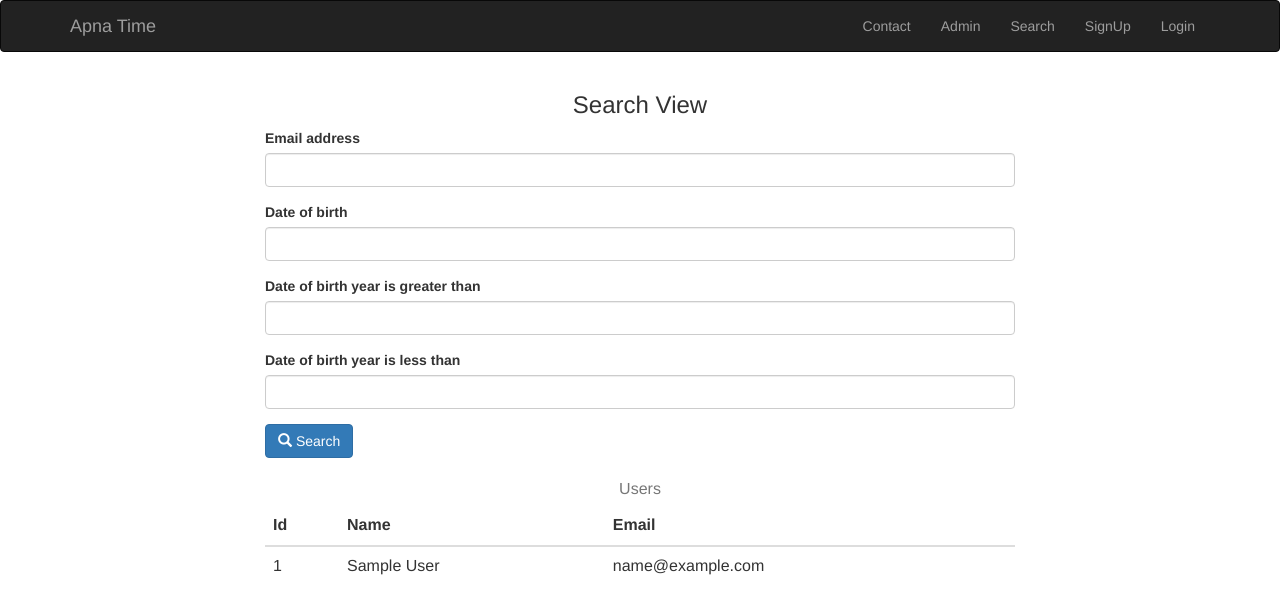
After one commit to theharshitgarg/apnatime_assignment, a Django app: a page that uses templates/base.html in a window 1280 px wide. The commit adds this page. Shown: the top 614 px of the page. Run offline with Django 3.2, Linux system fonts and the light colour scheme; tables that the repository leaves empty hold one stand-in row (values such as "Sample post"); some libraries are stand-ins or nearby versions.

Commit message:
Add user search view and lint code

```diff
--- a/custom_auth/admin.py
+++ b/custom_auth/admin.py
@@ -3,8 +3,9 @@ from __future__ import unicode_literals
 
 from django.contrib import admin
 
+from .models import User
+
 # Register your models here.
 
-from .models import User
 
 admin.site.register(User)
--- a/custom_auth/filters.py
+++ b/custom_auth/filters.py
@@ -0,0 +1,11 @@
+import django_filters
+from custom_auth.models import User
+
+
+class UserFilter(django_filters.FilterSet):
+    class Meta:
+        model = User
+        fields = {
+            'email': ['exact'],
+            'date_of_birth': ['exact', 'year__gt', 'year__lt'],
+        }
--- a/custom_auth/forms.py
+++ b/custom_auth/forms.py
@@ -1,7 +1,6 @@
 from django import forms
+from django.contrib.auth.forms import UserCreationForm
 from django.forms import ModelForm
-from django.contrib.auth.forms import UserCreationForm
-
 
 from .models import User
 
--- a/custom_auth/models.py
+++ b/custom_auth/models.py
@@ -1,12 +1,12 @@
 # -*- coding: utf-8 -*-
 from __future__ import unicode_literals
 
+from django.contrib.auth.models import AbstractUser
+from django.core.mail import send_mail
 from django.db import models
-from django.core.mail import send_mail
 # from django.contrib.auth.models import PermissionsMixin
 # from django.contrib.auth.base_user import AbstractBaseUser
 from django.utils.translation import ugettext_lazy as _
-from django.contrib.auth.models import AbstractUser
 
 
 class User(AbstractUser):
--- /dev/null
+++ b/custom_auth/templates/custom_auth/filter.html
@@ -0,0 +1,53 @@
+
+{% extends "base.html" %}
+{% load static %}
+{% load crispy_forms_tags %}
+
+{% block title %}Signup{% endblock %}
+
+{% block content %}
+    <h3 class="text-center">Search View</h3>
+    <div>
+      <form method="get">
+        {{ data.form | crispy }}
+        <button type="submit" class="btn btn-primary">
+          <span class="glyphicon glyphicon-search"></span> Search
+        </button>
+      </form>
+    </div>
+    <div>
+      <table class="table table-responsive">
+        <caption class="text-center">Users</caption>
+        <thead>
+          <tr>
+            <th>Id</th>
+            <th>Name</th>
+            <th>Email</th>
+          </tr>
+        </thead>
+        <tbody>
+          {% for d in data.qs %}
+            <tr>
+              <td>{{ d.id }}</td>
+              <td>{{ d.get_full_name }}</td>
+              <td>{{ d.email }}</td>
+            </tr>
+            <p></p>
+          {% endfor %}
+
+        </tbody>
+      </table>
+
+    </div>
+{% endblock %}
+
+{% block js_scripts %}
+  <script type="text/javascript" charset="utf-8" async defer>
+    $(function () {
+        $("#datetimepicker1").datetimepicker({
+          format: 'DD/MM/YYYY HH:mm',
+        });
+      });
+  </script>
+
+{% endblock %}
--- a/custom_auth/templates/custom_auth/signup.html
+++ b/custom_auth/templates/custom_auth/signup.html
@@ -6,8 +6,8 @@
 {% block title %}Signup{% endblock %}
 
 {% block content %}
-    <div class="jumbotron">
     <h3 class="text-center">Signup Form</h3>
+    <div>
       <form method="POST">
         {% csrf_token %}
         {{ form | crispy }}
@@ -17,3 +17,6 @@
       </form>
     </div>
 {% endblock %}
+
+{% block js_scripts %}
+{% endblock %}
--- a/custom_auth/urls.py
+++ b/custom_auth/urls.py
@@ -1,10 +1,8 @@
 from django.conf.urls import url
-
 
 from . import views
 
-
 urlpatterns = [
     url(r'^singup', views.signup, name='signup'),
-
+    url(r'^search', views.user_list, name='user_search'),
 ]
--- a/custom_auth/views.py
+++ b/custom_auth/views.py
@@ -1,11 +1,13 @@
 # -*- coding: utf-8 -*-
 from __future__ import unicode_literals
 
-from django.shortcuts import render, redirect
 from django.contrib import messages
+from django.shortcuts import redirect, render
 
+from custom_auth import models
+from custom_auth.filters import UserFilter
 # Create your views here.
-from .forms import SignUpForm
+from custom_auth.forms import SignUpForm
 
 
 def signup(request):
@@ -30,3 +32,11 @@ def signup(request):
     form = SignUpForm()
     kwargs = locals()
     return render(request, 'custom_auth/signup.html', kwargs)
+
+
+
+def user_list(request):
+    data = UserFilter(request.GET, queryset=models.User.objects.all())
+
+    kwargs = locals()
+    return render(request, 'custom_auth/filter.html', kwargs)
--- a/templates/base.html
+++ b/templates/base.html
@@ -29,6 +29,9 @@
 	                    </li>
 	                    <li class="page-scroll">
 	                        <a href="/admin/login">Admin<i class="fa fa-sign-in" aria-hidden="true"></i></a>
+						</li>
+						<li class="page-scroll">
+							<a href="{% url 'user_search' %}">Search</a>
 						</li>
 						{% if user.is_authenticated %}
 							<li class="page-scroll">
```
Also changed, not shown: custom_auth/managers.py (line endings or trailing spaces). Lines whose indentation alone changed are shown as unchanged.
